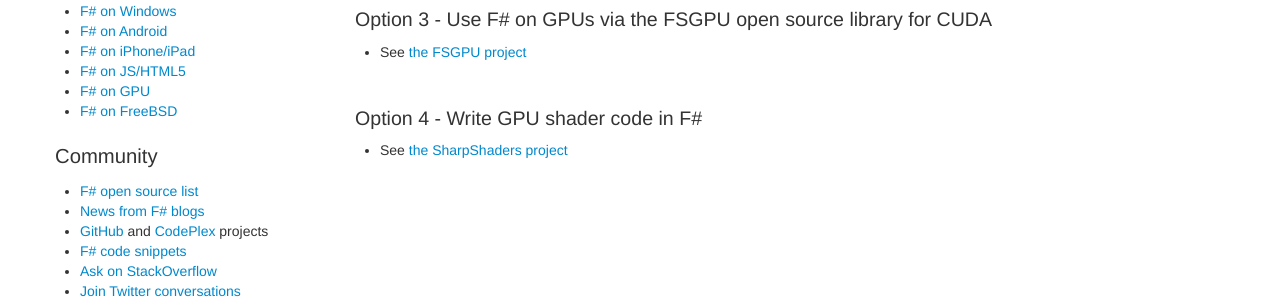
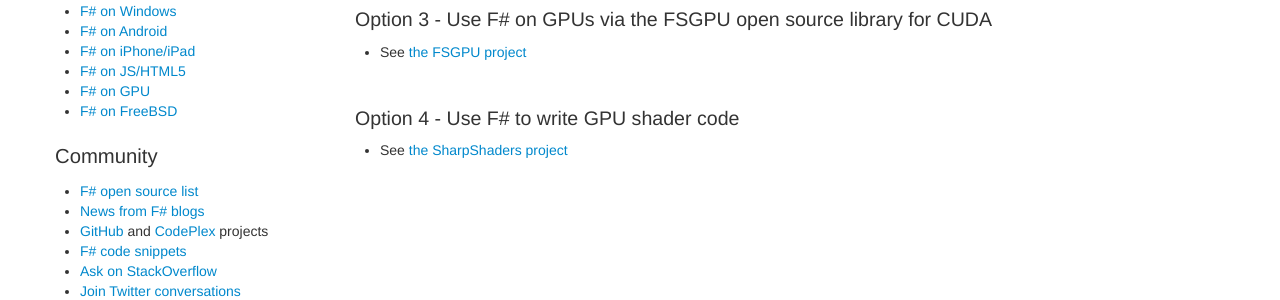
Before and after one commit to fsharp/fsharp.org, a Jekyll site: the page built from use/gpu/index.md, in a window 1280 px wide and 1237 px high. Shown: the part 454-754 px from the top of the window. Built offline with Jekyll 4.4.1, drawn with Linux system fonts in a browser that asks for light colours; nearby versions of some CDN libraries; some web fonts are replaced; comment, search, counter and statistics services are not loaded.

Commit message:
Update index.md

```diff
--- a/use/gpu/index.md
+++ b/use/gpu/index.md
@@ -30,7 +30,7 @@
 
 <br />
 
-### Option 4 - Write GPU shader code in F#
+### Option 4 - Use F# to write GPU shader code
 
 * See [the SharpShaders project](http://github.com/rookboom/SharpShaders/wiki/)
 
```
